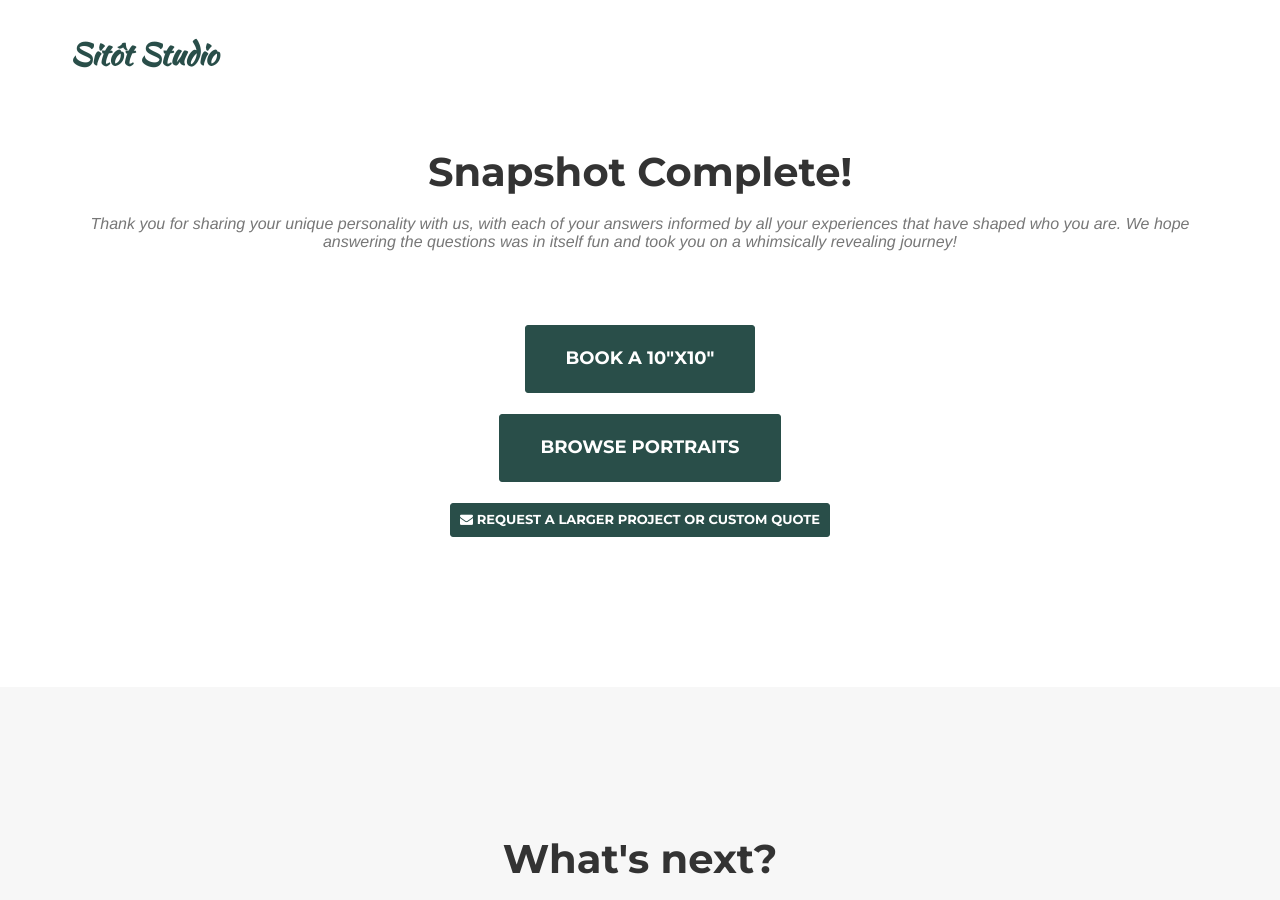
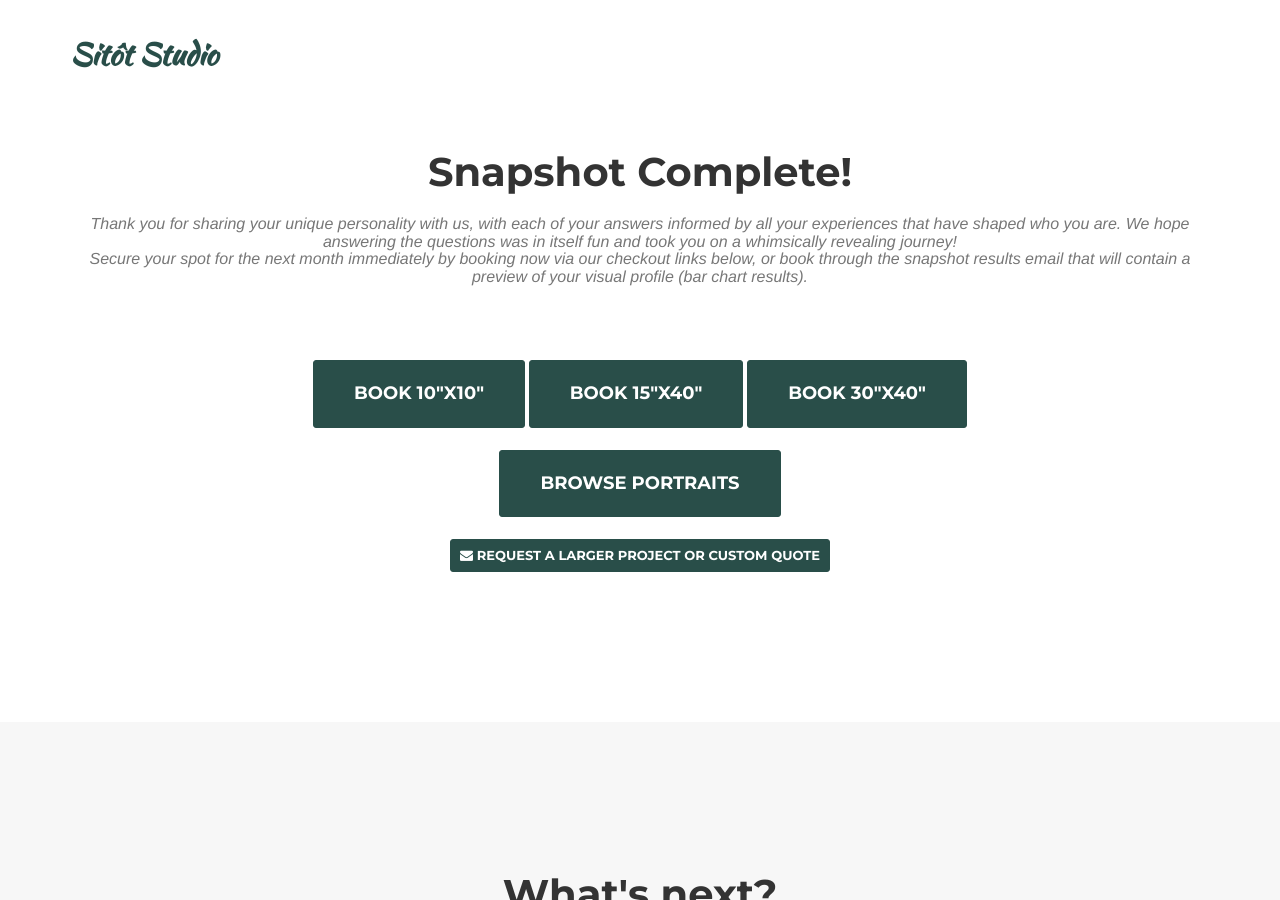
Before and after one commit to sitotstudio/sitotstudio.github.io, a Jekyll site: the page built from snapshot-complete.html, in a window 1280 px wide and 900 px high. Built offline with Jekyll 4.4.1, drawn with Linux system fonts in a browser that asks for light colours; some web fonts are replaced.

Commit message:
Update snapshot complete confirmation page with additional checkout buttons and confirmation message

```diff
--- a/snapshot-complete.html
+++ b/snapshot-complete.html
@@ -15,11 +15,21 @@ permalink: /snapshot-complete/
           <h3 class="section-subheading text-muted">
               Thank you for sharing your unique personality with us, with each of your answers informed by all your experiences that have shaped who you are.
               We hope answering the questions was in itself fun and took you on a whimsically revealing journey!
+              <br>
+              Secure your spot for the next month immediately by booking now via our checkout links below, or book through the snapshot results email that will contain a preview of your visual profile (bar chart results).
           </h3>
           <div class="text-center" style="margin-top: 30px;">
             <a href="https://book.stripe.com/dRm7sK7Zb0R4979esugA801"
                class="btn btn-primary btn-xl">
-                Book a 10"x10"
+                Book 10"x10"
+            </a>
+            <a href="https://book.stripe.com/bJe14menz8jw2IL0BEgA804"
+               class="btn btn-primary btn-xl">
+                Book 15"x40"
+            </a>
+            <a href="https://book.stripe.com/aFa8wO3IV0R4cjl2JMgA803"
+               class="btn btn-primary btn-xl">
+                Book 30"x40"
             </a>
             <br><br>
             <a href="https://cara.app/sitot/portfolio"
```
